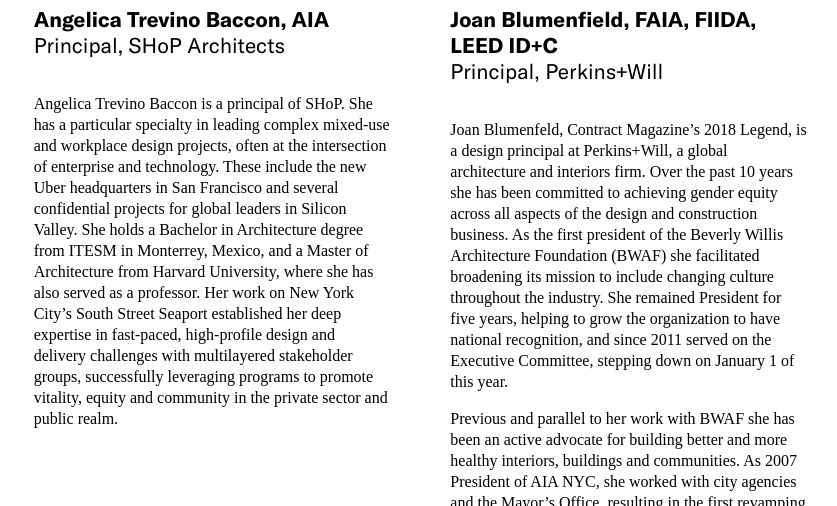
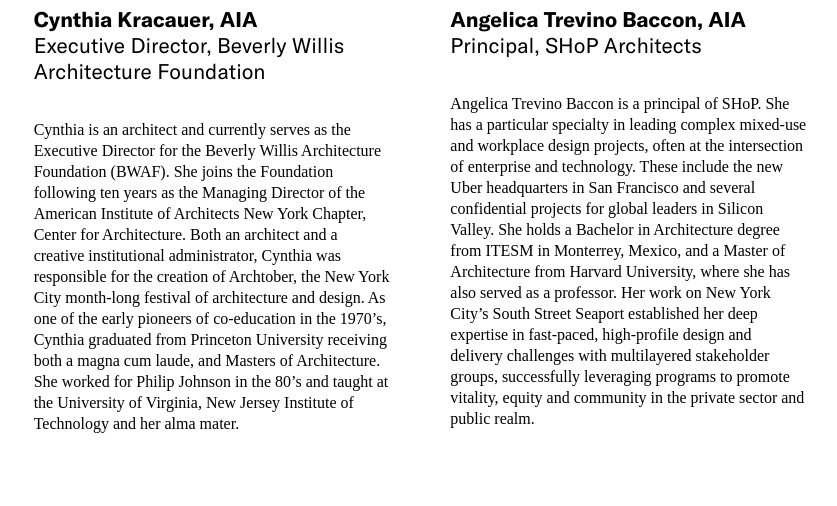
Before and after one commit to jengalas/bwaf-bbw, a Jekyll site: the page built from about/boardandstaff.md, in a window 1280 px wide and 900 px high, scrolled down 400 px, cut to the strip 254-760 px from the top of the window. Shown: the whole strip, without its empty margins (443-1280 px from the left). Built offline with Jekyll 4.4.1, drawn with Linux system fonts in a browser that asks for light colours; some web fonts are replaced.

Commit message:
Update from Forestry.io Chun Schlesinger-Fried updated about/boardandstaff.md

```diff
--- a/about/boardandstaff.md
+++ b/about/boardandstaff.md
@@ -20,6 +20,19 @@
     download: ''
     link_url: ''
   portrait:
+  - title: Cynthia Kracauer, AIA
+    title_role: Executive Director, Beverly Willis Architecture Foundation
+    image: "/v1618333357/Cynthia_HS_qd6dqf.jpg"
+    description: 'Cynthia is an architect and currently serves as the Executive Director
+      for the Beverly Willis Architecture Foundation (BWAF). She joins the Foundation
+      following ten years as the Managing Director of the American Institute of Architects
+      New York Chapter, Center for Architecture. Both an architect and a creative
+      institutional administrator, Cynthia was responsible for the creation of Archtober,
+      the New York City month-long festival of architecture and design. As one of
+      the early pioneers of co-education in the 1970’s, Cynthia graduated from Princeton
+      University receiving both a magna cum laude, and Masters of Architecture. She
+      worked for Philip Johnson in the 80’s and taught at the University of Virginia,
+      New Jersey Institute of Technology and her alma mater. '
   - title: Angelica Trevino Baccon, AIA
     title_role: Principal, SHoP Architects
     image: "/v1610937006/s_170713_webview_jkbimz.jpg"
```
